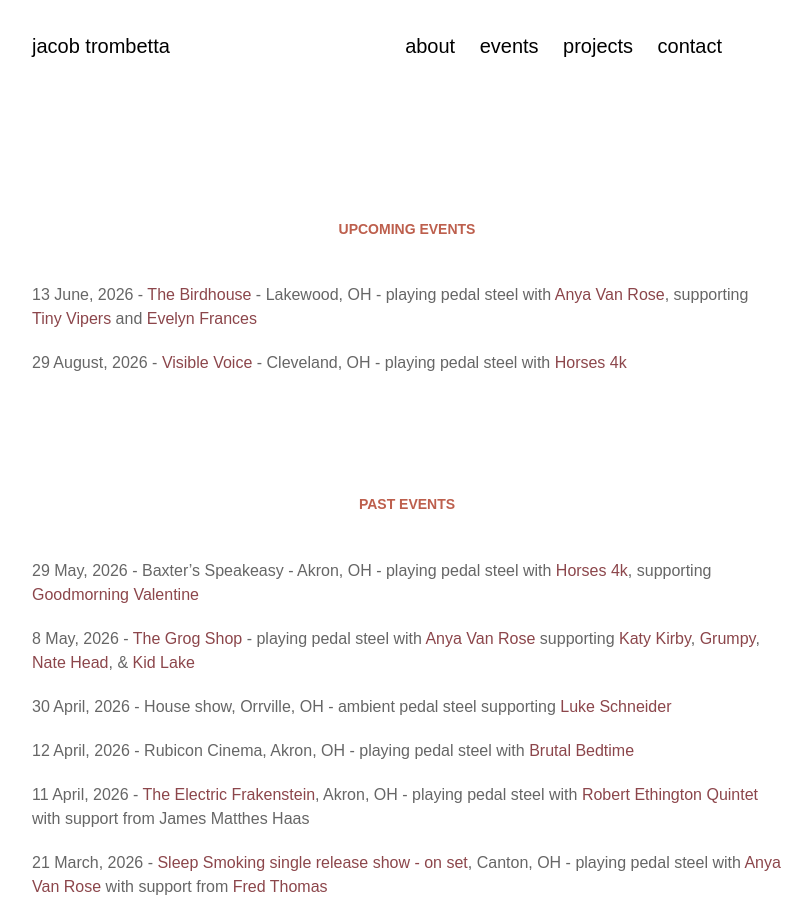
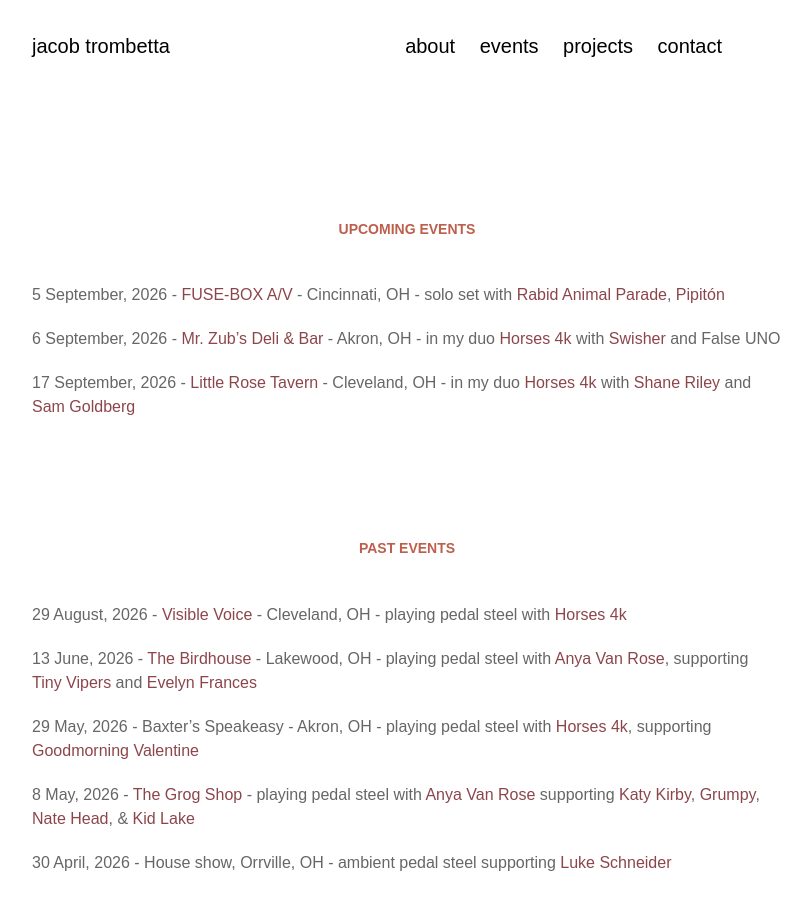
Before and after one commit to jacobtrombetta/jacobtrombetta.github.io, a Jekyll site: the page built from pages/events.md, in a window 1280 px wide and 900 px high. Shown: the whole window, without its empty margins (263-1075 px from the left). Built offline with Jekyll 4.4.1, drawn with Linux system fonts in a browser that asks for light colours; nearby versions of some CDN libraries; some web fonts are replaced.

Commit message:
events: update events page

```diff
--- a/pages/events.md
+++ b/pages/events.md
@@ -5,11 +5,17 @@
 ---
 
 ### Upcoming events
+5 September, 2026 - [FUSE-BOX A/V](https://au-purdum.com/fuse-box-a/v-calendar) - Cincinnati, OH - solo set with [Rabid Animal Parade](https://darkworldrecords.bandcamp.com/album/decaying-wilds), [Pipitón](https://pipiton.bandcamp.com/)
+
+6 September, 2026 - [Mr. Zub's Deli & Bar](https://www.facebook.com/events/2821618304873195) - Akron, OH - in my duo [Horses 4k](https://www.horses4k.rodeo) with [Swisher](https://unifactor.bandcamp.com/album/total-rat-fink-the-tornado-mix) and False UNO
+
+17 September, 2026 - [Little Rose Tavern]() - Cleveland, OH - in my duo [Horses 4k](https://www.horses4k.rodeo) with [Shane Riley](https://shanerileysound.com/) and [Sam Goldberg](https://samgoldberg.bandcamp.com/)
+
+### Past events
+29 August, 2026 - [Visible Voice](https://www.visiblevoicebooks.com/) - Cleveland, OH - playing pedal steel with [Horses 4k](https://www.horses4k.rodeo)
+
 13 June, 2026 - [The Birdhouse](https://www.instagram.com/_the_birdhouse_/) - Lakewood, OH - playing pedal steel with [Anya Van Rose](https://www.anyavanrose.com/), supporting [Tiny Vipers](https://www.instagram.com/tiny_vipers/) and [Evelyn Frances](https://www.instagram.com/evelynfrancesmusic/)
 
-29 August, 2026 - [Visible Voice](https://www.visiblevoicebooks.com/) - Cleveland, OH - playing pedal steel with [Horses 4k](https://www.horses4k.rodeo)
-
-### Past events
 29 May, 2026 - Baxter's Speakeasy - Akron, OH - playing pedal steel with [Horses 4k](https://www.horses4k.rodeo), supporting [Goodmorning Valentine](https://goodmorningvalentine.bandcamp.com/)
 
 8 May, 2026 - [The Grog Shop](https://grogshop.gs/tm-event/katy-kirby-with-grumpy-nate-head-kid-lake-anya-van-rose/) - playing pedal steel with [Anya Van Rose](https://www.anyavanrose.com/) supporting [Katy Kirby](https://katykirbyon.bandcamp.com/album/blue-raspberry-deluxe), [Grumpy](https://www.instagram.com/grumpyismyleastfavoriteband/), [Nate Head](https://www.instagram.com/verysillynate/), & [Kid Lake](https://www.instagram.com/kidlakellie/)
```
